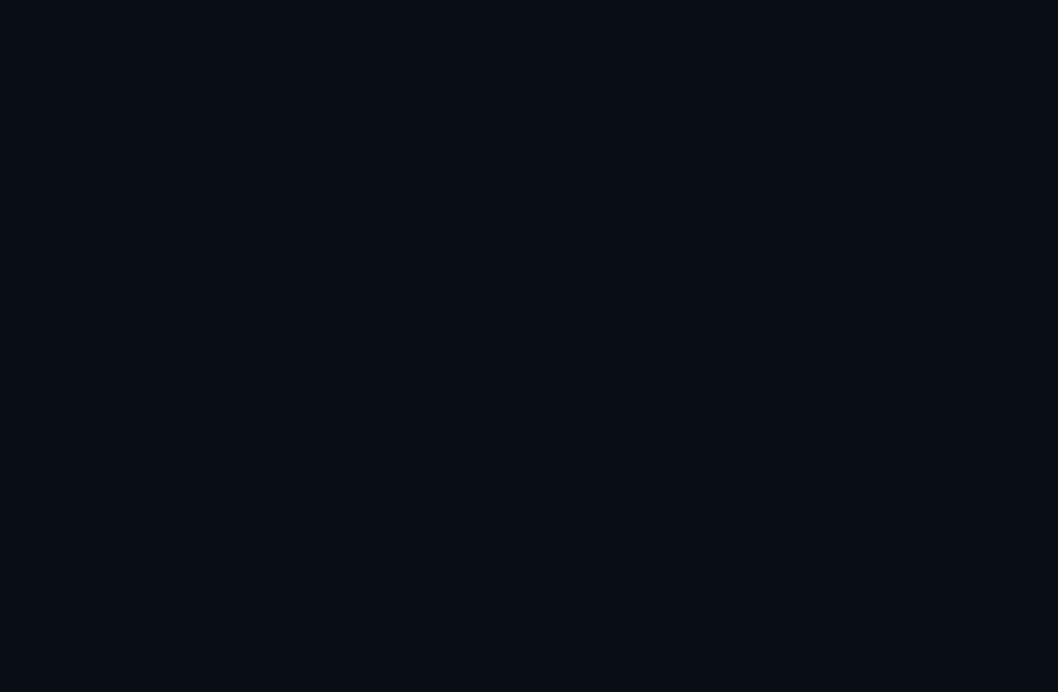
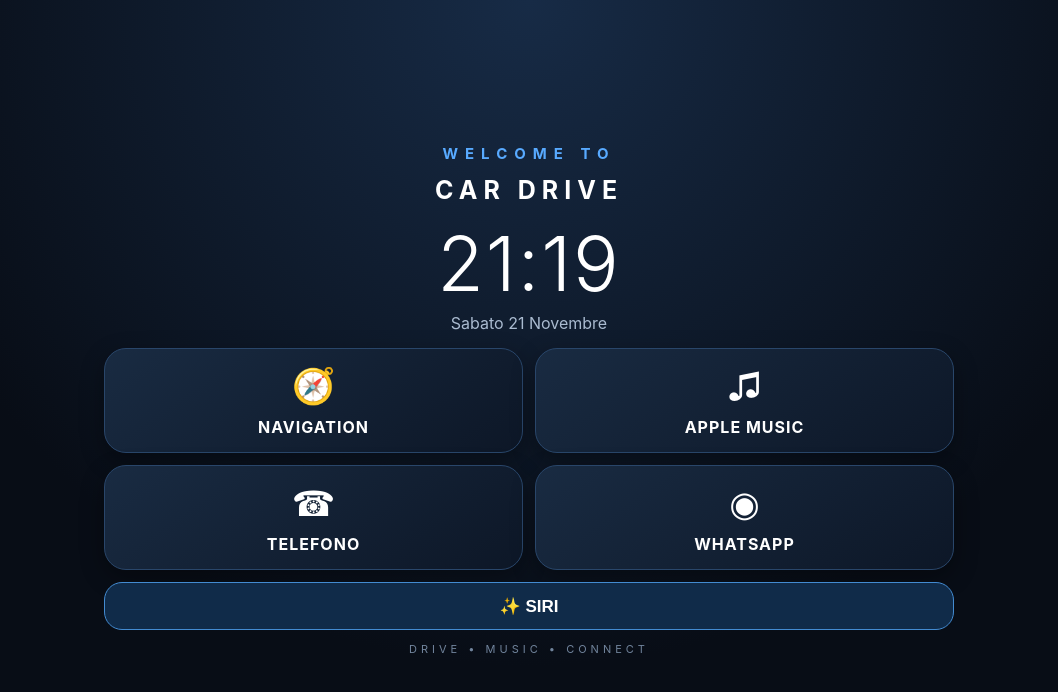
Before and after one commit to evaristo04041986-ux/car-drive, a plain HTML site: page index.html in a window 1280 px wide. Shown: the whole page, without its empty margins (111-1169 px from the left). Drawn offline with Linux system fonts and the light colour scheme.

Commit message:
Update index.html

```diff
--- a/index.html
+++ b/index.html
@@ -8,13 +8,13 @@
 
 <meta charset="UTF-8">
 
-<meta name="viewport" content="width=device-width, initial-scale=1, maximum-scale=1, user-scalable=no">
+<meta name="viewport" content="width=device-width, initial-scale=1.0">
 
 <meta name="apple-mobile-web-app-capable" content="yes">
 
-<meta name="apple-mobile-web-app-status-bar-style" content="black">
+<meta name="apple-mobile-web-app-status-bar-style" content="black-translucent">
 
-<meta name="theme-color" content="#080D16">
+<meta name="theme-color" content="#080d16">
 
 <title>CAR DRIVE</title>
 
@@ -26,18 +26,278 @@ body {
 
   margin: 0;
 
-  background: #080D16;
+  min-height: 100vh;
+
+  background: radial-gradient(circle at top, #172b46, #080d16 65%);
 
   color: white;
 
-  font-family: -apple-system, sans-serif;min-height: 100vh;
+  font-family: -apple-system, BlinkMacSystemFont, Arial, sans-serif;
+
+  display: flex;
+
+  justify-content: center;
+
+  align-items: center;
 
   padding: 22px;
 
 }
 
-header {
+.container {
+
+  width: 100%;
+
+  max-width: 650px;
+
+  text-align: center;
+
+}
+
+.header {
+
+  color: #58aaff;
+
+  font-size: 15px;
+
+  letter-spacing: 7px;
+
+  font-weight: 700;
+
+  margin-bottom: 12px;
+
+}
+
+.clock {
+
+  font-size: clamp(48px, 14vw, 76px);
+
+  font-weight: 300;
+
+  letter-spacing: 2px;
+
+}
+
+.date {
+
+  color: #aabbd0;
+
+  font-size: 16px;
+
+  margin: 4px 0 30px;
+
+  text-transform: capitalize;
+
+}
+
+.grid {
+
+  display: grid;
+
+  grid-template-columns: repeat(2, 1fr);
+
+  gap: 15px;
+
+}
+
+.tile {
+
+  min-height: 125px;
+
+  border: 1px solid #29466a;
+
+  border-radius: 22px;
+
+  background: linear-gradient(145deg, #192b42, #0d1727);
+
+  color: white;
+
+  text-decoration: none;
 
   display: flex;
 
-  justify-content: spa
+  flex-direction: column;
+
+  align-items: center;
+
+  justify-content: center;
+
+  gap: 10px;
+
+  box-shadow: 0 8px 25px #0005;
+
+  -webkit-tap-highlight-color: transparent;
+
+}
+
+.tile:active {
+
+  background: #244b75;
+
+  transform: scale(.97);
+
+}
+
+.symbol {
+
+  font-size: 35px;
+
+}
+
+.tile span:last-child {
+
+  font-size: 16px;
+
+  font-weight: 700;
+
+  letter-spacing: 1px;
+
+}
+
+.siri {
+
+  margin-top: 20px;
+
+  width: 100%;
+
+  min-height: 58px;
+
+  border: 1px solid #438bd1;
+
+  border-radius: 18px;
+
+  background: #102b49;
+
+  color: white;
+
+  font-size: 17px;
+
+  font-weight: 700;
+
+}
+
+.footer {
+
+  color: #71849c;
+
+  font-size: 11px;
+
+  letter-spacing: 4px;
+
+  margin-top: 25px;
+
+}
+
+@media (orientation: landscape) {
+
+  body { padding: 10px 35px; }
+
+  .container { max-width: 850px; }
+
+  .date { margin-bottom: 15px; }
+
+  .grid { gap: 12px; }
+
+  .tile { min-height: 105px; }
+
+  .siri { margin-top: 12px; min-height: 48px; }
+
+  .footer { margin-top: 12px; }
+
+}
+
+</style>
+
+</head>
+
+<body>
+
+<div class="container">
+
+  <div class="header">WELCOME TO</div>
+
+  <div class="header" style="font-size:25px; letter-spacing:6px; color:white;">
+
+    CAR DRIVE
+
+  </div>
+
+  <div class="clock" id="clock">--:--</div>
+
+  <div class="date" id="date"></div>
+
+  <div class="grid">
+
+    <a class="tile" href="shortcuts://run-shortcut?name=TOMTOM">
+
+      <span class="symbol">🧭</span>
+
+      <span>NAVIGATION</span>
+
+    </a>
+
+    <a class="tile" href="shortcuts://run-shortcut?name=MUSIC">
+
+      <span class="symbol">♫</span>
+
+      <span>APPLE MUSIC</span>
+
+    </a>
+
+    <a class="tile" href="shortcuts://run-shortcut?name=TELEFONO">
+
+      <span class="symbol">☎</span>
+
+      <span>TELEFONO</span>
+
+    </a>
+
+    <a class="tile" href="shortcuts://run-shortcut?name=WHATSAPP">
+
+      <span class="symbol">◉</span>
+
+      <span>WHATSAPP</span>
+
+    </a>
+
+  </div>
+
+  <button class="siri" onclick="alert('Di: Ehi Siri, oppure tieni premuto il tasto laterale dell’iPhone.')">
+
+    ✨ SIRI
+
+  </button>
+
+  <div class="footer">DRIVE • MUSIC • CONNECT</div>
+
+</div>
+
+<script>
+
+function updateClock() {
+
+  const now = new Date();
+
+  document.getElementById("clock").textContent =
+
+    now.toLocaleTimeString("it-IT", {hour:"2-digit", minute:"2-digit"});
+
+  document.getElementById("date").textContent =
+
+    now.toLocaleDateString("it-IT", {
+
+      weekday:"long", day:"numeric", month:"long"
+
+    });
+
+}
+
+updateClock();
+
+setInterval(updateClock, 1000);
+
+</script>
+
+</body>
+
+</html>
```
